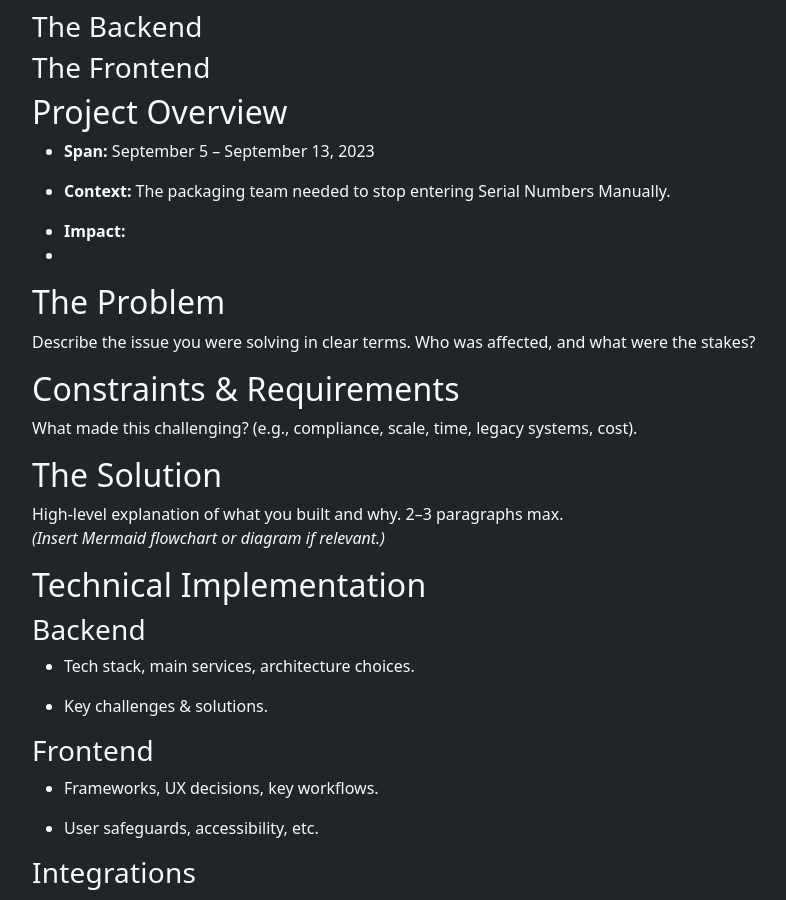
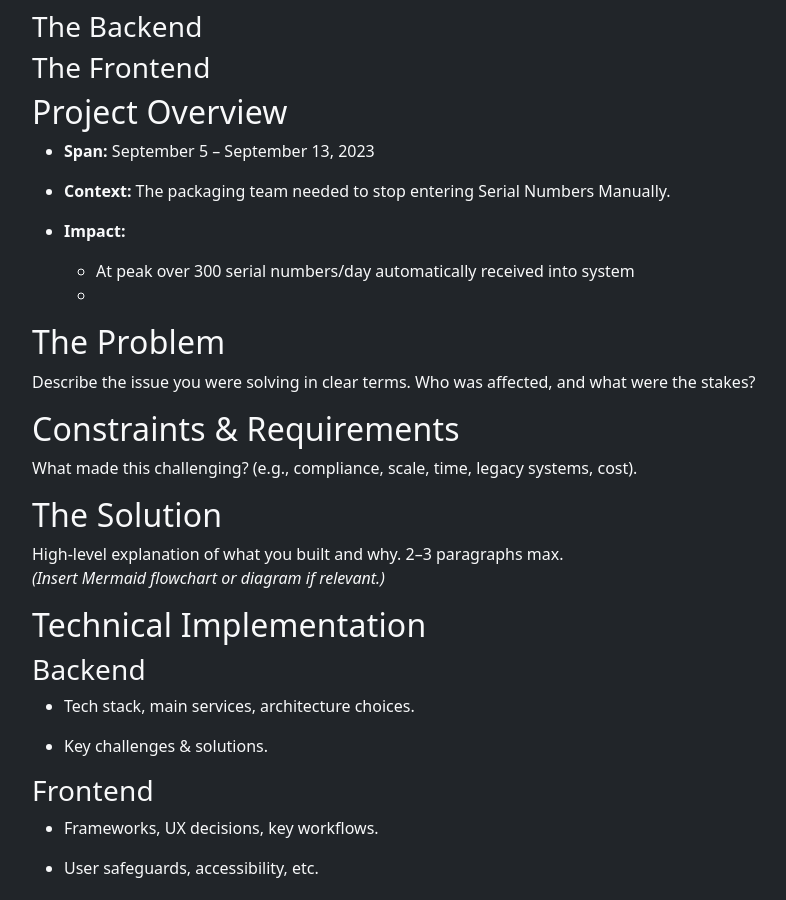
Before and after one commit to ChanceYoung/ChanceYoung.github.io, a Jekyll site: the page built from _projects/In Progress/packagingsolutionv1.md, in a window 1280 px wide and 900 px high, scrolled down 616 px. Shown: the whole window, without its empty margins (130-916 px from the left). Built offline with Jekyll 4.4.1, drawn with Linux system fonts in a browser that asks for light colours; part of the change alters nothing that is shown.

Commit message:
_projects/In Progress/packagingsolutionv1.md updated from https://stackedit.io/

```diff
--- a/_projects/In Progress/packagingsolutionv1.md
+++ b/_projects/In Progress/packagingsolutionv1.md
@@ -26,7 +26,8 @@ The ERP system we used provided an integration toolkit written in .NET that used
 -   **Context:** The packaging team needed to stop entering Serial Numbers Manually.
 
 -   **Impact:**
-*
+	- At peak over 300 serial numbers/day automatically received into system
+	-
 
 
 ## The Problem
@@ -87,6 +88,6 @@ What you’d like to add, refine, or expand on later.
 
 > Written with [StackEdit](https://stackedit.io/).
 <!--stackedit_data:
-eyJoaXN0b3J5IjpbLTEyMzQ0Nzc0ODYsMTMxNTA4NDg5NiwtMT
-c0NjY4ODg2NiwtMTE5OTg1MDE1N119
+eyJoaXN0b3J5IjpbMTI2ODExNTAyMSwxMzE1MDg0ODk2LC0xNz
+Q2Njg4ODY2LC0xMTk5ODUwMTU3XX0=
 -->
```
